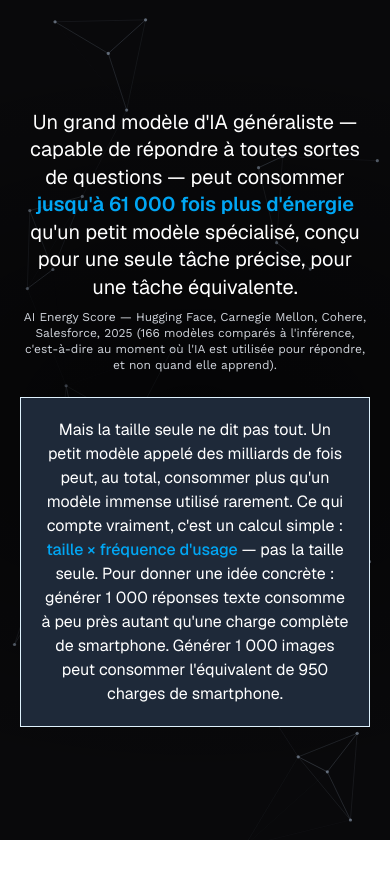
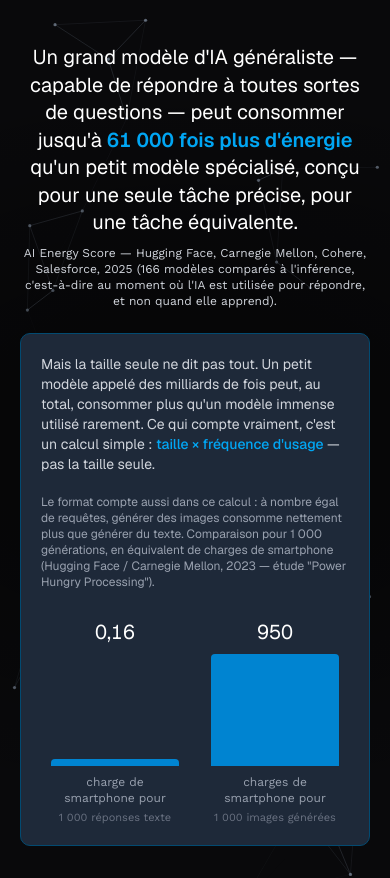
Before and after one commit to Devbrek/lia-et-nous, a Next.js app: page / in a window 390 px wide. Shown: the part 3380-4258 px from the top of the page. Built offline with nearby package versions, Linux system fonts and the light colour scheme.

Commit message:
fix modelSize, meilleur style

```diff
--- a/components/lia-et-nous/ModelSize.tsx
+++ b/components/lia-et-nous/ModelSize.tsx
@@ -1,9 +1,13 @@
+"use client";
+
+import { useEffect, useRef, useState, useSyncExternalStore } from "react";
 import Container from "@/components/lia-et-nous/Container";
 import HeroCanvas from "@/components/lia-et-nous/HeroCanvas";
 
 type ModelSizeContent = {
   ledeBefore: string;
-  ledeEmphasis: string;
+  ledeValue: string;
+  ledeEmphasisSuffix: string;
   ledeAfter: string;
   ledeSource: string;
   nuanceBefore: string;
@@ -13,8 +17,9 @@ type ModelSizeContent = {
 
 const modelSize: ModelSizeContent = {
   ledeBefore:
-    "Un grand modèle d'IA généraliste — capable de répondre à toutes sortes de questions — peut consommer ",
-  ledeEmphasis: "jusqu'à 61 000 fois plus d'énergie",
+    "Un grand modèle d'IA généraliste — capable de répondre à toutes sortes de questions — peut consommer jusqu'à ",
+  ledeValue: "61 000",
+  ledeEmphasisSuffix: " fois plus d'énergie",
   ledeAfter:
     " qu'un petit modèle spécialisé, conçu pour une seule tâche précise, pour une tâche équivalente.",
   ledeSource:
@@ -22,9 +27,193 @@ const modelSize: ModelSizeContent = {
   nuanceBefore:
     "Mais la taille seule ne dit pas tout. Un petit modèle appelé des milliards de fois peut, au total, consommer plus qu'un modèle immense utilisé rarement. Ce qui compte vraiment, c'est un calcul simple : ",
   nuanceEmphasis: "taille × fréquence d'usage",
-  nuanceAfter:
-    " — pas la taille seule. Pour donner une idée concrète : générer 1 000 réponses texte consomme à peu près autant qu'une charge complète de smartphone. Générer 1 000 images peut consommer l'équivalent de 950 charges de smartphone.",
+  nuanceAfter: " — pas la taille seule.",
 };
+
+const comparisonItems = [
+  {
+    label: "1 000 réponses texte",
+    charges: 0.16,
+    unit: "charge de smartphone",
+  },
+  {
+    label: "1 000 images générées",
+    charges: 950,
+    unit: "charges de smartphone",
+  },
+];
+
+const maxCharges = Math.max(...comparisonItems.map((i) => i.charges));
+
+function subscribeReducedMotion(callback: () => void) {
+  const mql = window.matchMedia("(prefers-reduced-motion: reduce)");
+  mql.addEventListener("change", callback);
+  return () => mql.removeEventListener("change", callback);
+}
+function getReducedMotionSnapshot() {
+  return window.matchMedia("(prefers-reduced-motion: reduce)").matches;
+}
+function getReducedMotionServerSnapshot() {
+  return false;
+}
+function usePrefersReducedMotion() {
+  return useSyncExternalStore(
+    subscribeReducedMotion,
+    getReducedMotionSnapshot,
+    getReducedMotionServerSnapshot,
+  );
+}
+
+function useInView<T extends HTMLElement>(threshold = 0.3) {
+  const ref = useRef<T | null>(null);
+  const [inView, setInView] = useState(false);
+
+  useEffect(() => {
+    const el = ref.current;
+    if (!el) return;
+    const observer = new IntersectionObserver(
+      ([entry]) => {
+        if (entry.isIntersecting) {
+          setInView(true);
+          observer.disconnect();
+        }
+      },
+      { threshold },
+    );
+    observer.observe(el);
+    return () => observer.disconnect();
+  }, [threshold]);
+
+  return { ref, inView };
+}
+
+/** Compteur à rouleaux : chaque chiffre défile aléatoirement puis se fige
+ * de gauche à droite. Reprend le principe déjà utilisé dans WorldScale.tsx. */
+function useDigitScramble(target: string, active: boolean, duration = 1000) {
+  const [display, setDisplay] = useState(() => target.replace(/\d/g, "0"));
+
+  useEffect(() => {
+    if (!active) return;
+
+    const chars = target.split("");
+    const digitIndexes = chars
+      .map((c, i) => (/\d/.test(c) ? i : -1))
+      .filter((i) => i !== -1);
+
+    const start = performance.now();
+    let frame: number;
+
+    function tick(now: number) {
+      const progress = Math.min(1, (now - start) / duration);
+      const lockedCount = Math.floor(progress * digitIndexes.length);
+
+      const next = chars.map((c, i) => {
+        if (!/\d/.test(c)) return c;
+        const posAmongDigits = digitIndexes.indexOf(i);
+        if (posAmongDigits < lockedCount) return c;
+        return String(Math.floor(Math.random() * 10));
+      });
+
+      setDisplay(next.join(""));
+      if (progress < 1) {
+        frame = requestAnimationFrame(tick);
+      } else {
+        setDisplay(target);
+      }
+    }
+
+    frame = requestAnimationFrame(tick);
+    return () => cancelAnimationFrame(frame);
+  }, [active, target, duration]);
+
+  return display;
+}
+
+function LedeValue() {
+  const { ref, inView } = useInView<HTMLSpanElement>(0.5);
+  const reduced = usePrefersReducedMotion();
+  const active = reduced ? false : inView;
+  const scrambled = useDigitScramble(modelSize.ledeValue, active);
+  const displayValue = reduced ? modelSize.ledeValue : scrambled;
+
+  return (
+    <b ref={ref} className="font-semibold text-sky-500 tabular-nums">
+      {displayValue}
+      {modelSize.ledeEmphasisSuffix}
+    </b>
+  );
+}
+
+function useCountUp(target: number, active: boolean, duration = 900) {
+  const [value, setValue] = useState(0);
+  const decimals = target < 1 ? 2 : 0;
+
+  useEffect(() => {
+    if (!active) return;
+    const start = performance.now();
+    let frame: number;
+
+    function tick(now: number) {
+      const progress = Math.min(1, (now - start) / duration);
+      const eased = 1 - Math.pow(1 - progress, 3);
+      const raw = eased * target;
+      const factor = Math.pow(10, decimals);
+      setValue(Math.round(raw * factor) / factor);
+      if (progress < 1) frame = requestAnimationFrame(tick);
+    }
+
+    frame = requestAnimationFrame(tick);
+    return () => cancelAnimationFrame(frame);
+  }, [active, target, duration, decimals]);
+
+  return value;
+}
+
+function ComparisonBar({
+  item,
+  delayMs,
+}: {
+  item: (typeof comparisonItems)[number];
+  delayMs: number;
+}) {
+  const { ref, inView } = useInView<HTMLDivElement>(0.4);
+  const reduced = usePrefersReducedMotion();
+  const active = reduced || inView;
+  const count = useCountUp(item.charges, active);
+  const displayValue = reduced ? item.charges : count;
+  // Racine carrée pour compresser l'écart visuel (1 vs 950 en linéaire
+  // rendrait la première barre quasi invisible) tout en gardant un
+  // contraste net et honnête entre les deux hauteurs.
+  const heightPercent = Math.max(
+    6,
+    (Math.sqrt(item.charges) / Math.sqrt(maxCharges)) * 100,
+  );
+
+  return (
+    <div ref={ref} className="flex flex-col items-center w-32 sm:w-40">
+      <div className="font-heading text-xl sm:text-2xl text-white tabular-nums mb-2">
+        {displayValue.toString().replace(".", ",")}
+      </div>
+      <div className="flex items-end h-28 sm:h-36 w-full">
+        <div
+          className="w-full bg-sky-600 rounded-t transition-all ease-out"
+          style={{
+            height: active ? `${heightPercent}%` : "0%",
+            transitionDuration: "800ms",
+            transitionDelay: reduced ? "0ms" : `${delayMs}ms`,
+          }}
+        />
+      </div>
+      <div className="font-body text-xs text-gray-400 mt-2 text-center">
+        {item.unit} pour
+      </div>
+
+      <div className="font-body text-[11px] text-gray-500 mt-1 text-center">
+        {item.label}
+      </div>
+    </div>
+  );
+}
 
 export default function ModelSize() {
   return (
@@ -43,18 +232,35 @@ export default function ModelSize() {
       <Container className="relative z-10">
         <p className="mx-auto max-w-md font-heading font-normal text-xl sm:text-2xl md:text-3xl leading-snug mb-2">
           {modelSize.ledeBefore}
-          <b className="font-semibold text-sky-500">{modelSize.ledeEmphasis}</b>
+          <LedeValue />
           {modelSize.ledeAfter}
         </p>
         <p className="mx-auto max-w-md font-body text-xs text-gray-300 mb-6 md:mb-9">
           {modelSize.ledeSource}
         </p>
-        <div className="mx-auto max-w-2xl bg-gray-800 border border-sky-100 p-5 sm:p-7 textmd text-white-600">
-          {modelSize.nuanceBefore}
-          <strong className="font-medium text-sky-500">
-            {modelSize.nuanceEmphasis}
-          </strong>
-          {modelSize.nuanceAfter}
+
+        <div className="mx-auto max-w-2xl bg-gray-800 border border-sky-900 rounded-lg p-5 sm:p-7 text-sm text-gray-300 text-left sm:text-center">
+          <p className="mb-5">
+            {modelSize.nuanceBefore}
+            <strong className="font-medium text-sky-500">
+              {modelSize.nuanceEmphasis}
+            </strong>
+            {modelSize.nuanceAfter}
+          </p>
+
+          <p className="text-xs text-gray-400 mb-5 max-w-md mx-auto">
+            Le format compte aussi dans ce calcul : à nombre égal de requêtes,
+            générer des images consomme nettement plus que générer du texte.
+            Comparaison pour 1 000 générations, en équivalent de charges de
+            smartphone (Hugging Face / Carnegie Mellon, 2023 — étude &quot;Power
+            Hungry Processing&quot;).
+          </p>
+
+          <div className="flex items-end justify-center gap-8 sm:gap-14 pt-2">
+            {comparisonItems.map((item, i) => (
+              <ComparisonBar key={item.label} item={item} delayMs={i * 200} />
+            ))}
+          </div>
         </div>
       </Container>
     </section>
```
